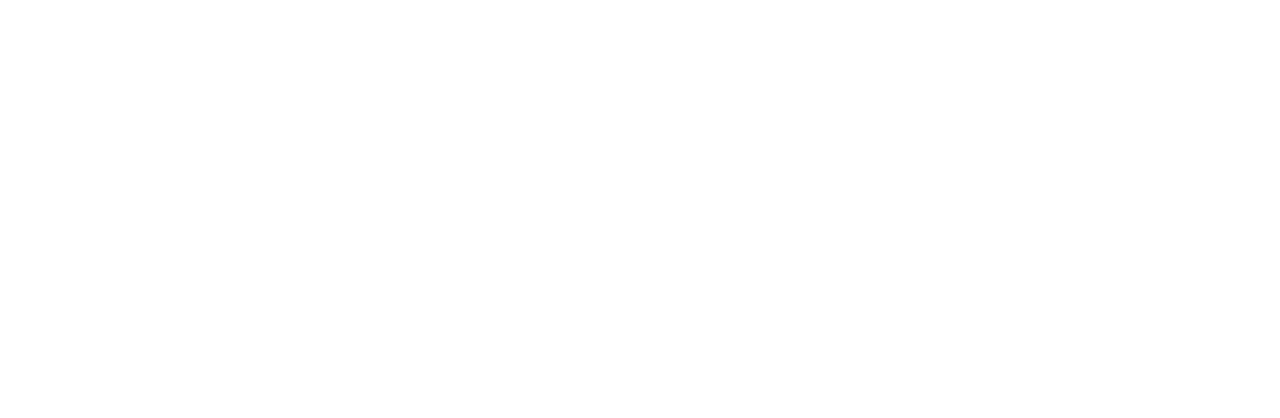
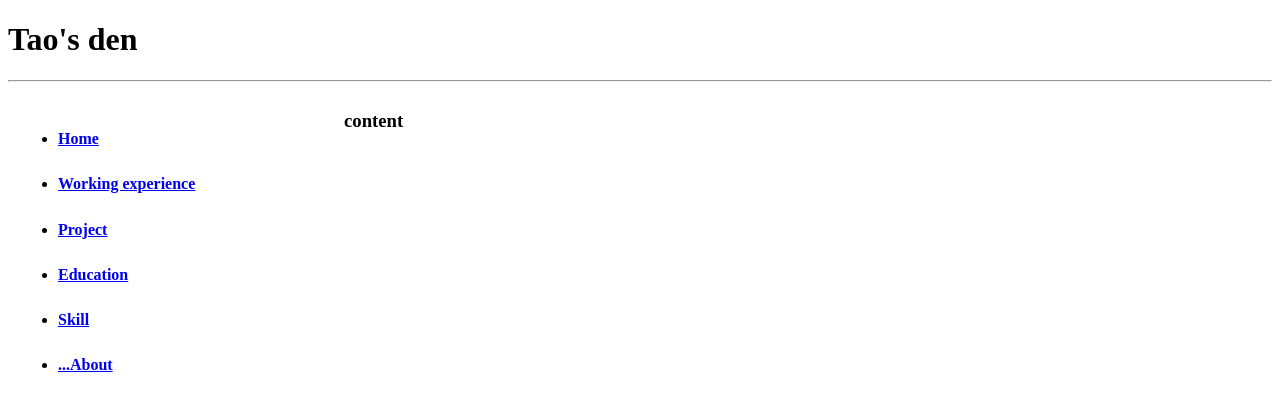
Before and after one commit to taodtu/My-Porfolio, a plain HTML site: page index.html in a window 1280 px wide. Drawn offline with Linux system fonts and the light colour scheme.

Commit message:
create the basic structure

```diff
--- a/index.html
+++ b/index.html
@@ -1,4 +1,63 @@
 <!DOCTYPE html>
 <html>
 
+<head>
+ <meta charset="utf-8">
+ <title>Tao's Portfolio</title>
+ <link rel="stylesheet" href="stylesheets/style.css">
+</head>
+
+<body>
+ <header>
+  <h1>Tao's den</h1>
+ </header>
+ <hr>
+ <div class="row">
+
+  <div class="column-left">
+   <ul>
+    <li>
+     <a href='/atlantic'>
+      <h4>Home</h4>
+     </a>
+    </li>
+    <li>
+     <a href='/atlantic'>
+      <h4>Working experience</h4>
+     </a>
+    </li>
+    <li>
+     <a href='/atlantic'>
+      <h4>Project</h4>
+     </a>
+    </li>
+    <li>
+     <a href='/atlantic'>
+      <h4>Education</h4>
+     </a>
+    </li>
+    <li>
+     <a href='/atlantic'>
+      <h4>Skill</h4>
+     </a>
+    </li>
+    <li>
+     <a href='/atlantic'>
+      <h4>...About</h4>
+     </a>
+    </li>
+   </ul>
+
+  </div>
+
+  <div class="column-right">
+   <h3>
+    content
+   </h3>
+  </div>
+
+
+ </div>
+</body>
+
 </html>
--- a/stylesheets/style.css
+++ b/stylesheets/style.css
@@ -0,0 +1,20 @@
+.row {
+  display: flex;
+}
+.column-left {
+  width: 25%;
+  display: flex;
+  line-height: 24px;
+  font-size: 16px;
+  padding: 0 10px;
+  justify-content: space-between;
+}
+
+.column-right {
+  width: 75%;
+  display: flex;
+  line-height: 24px;
+  font-size: 16px;
+  padding: 0 10px;
+  justify-content: space-between;
+}
```
